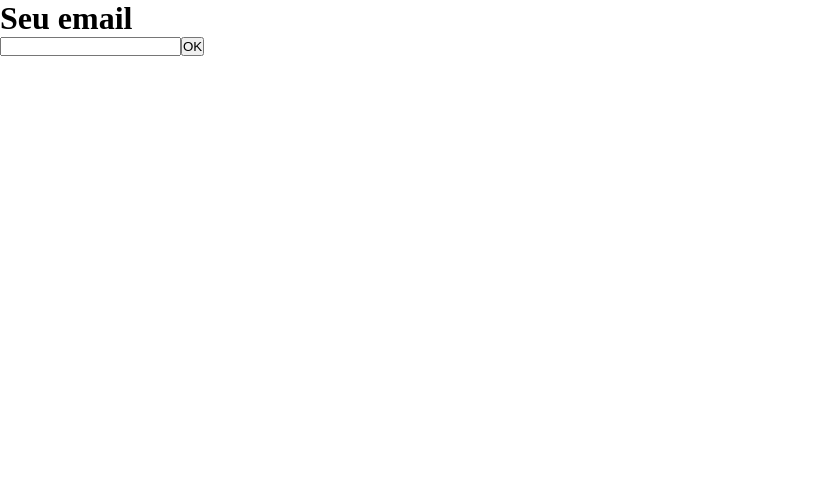
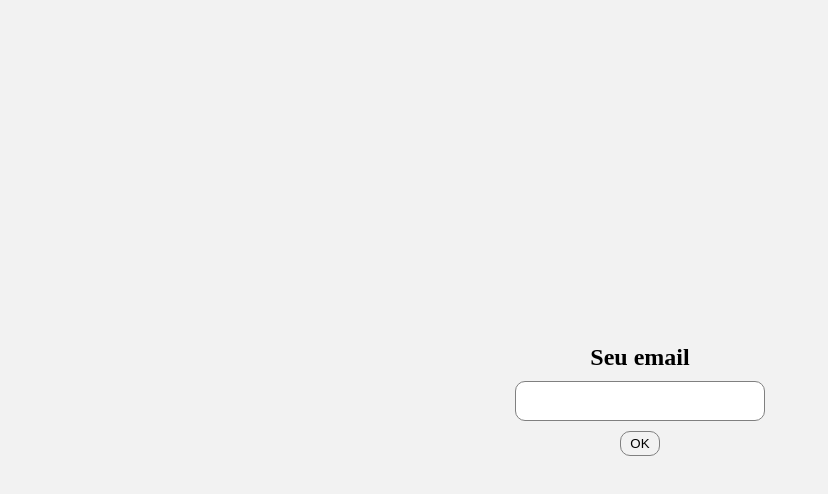
Before and after one commit to lausompac/case-kpis, a React (Vite) app in the folder frontend/: page / in a window 1280 px wide. Shown: the top 494 px of the page, without its empty margins (0-828 px from the left). Built offline with nearby package versions, Linux system fonts and the light colour scheme.

Commit message:
styles: HomeScreen

```diff
--- /dev/null
+++ b/frontend/setupTest.js
@@ -0,0 +1,5 @@
+// jest-dom adds custom jest matchers for asserting on DOM nodes.
+// allows you to do things like:
+// expect(element).toHaveTextContent(/react/i)
+// learn more: https://github.com/testing-library/jest-dom
+import '@testing-library/jest-dom';
--- a/frontend/src/screens/HomeScreen/HomeScreen.jsx
+++ b/frontend/src/screens/HomeScreen/HomeScreen.jsx
@@ -3,6 +3,7 @@ import { useState } from "react";
 import { BASE_URL } from "../../constants/urls";
 import { useNavigate } from "react-router-dom";
 import { goToInfos } from "../../routes/coordinator";
+import { HomeContainer } from "./styles";
 
 function HomeScreen() {
   const [email, setEmail] = useState("");
@@ -15,7 +16,7 @@ function HomeScreen() {
 
   const onSubmitLogin = () => {
     const body = {
-      email
+      email,
     };
 
     axios
@@ -27,22 +28,17 @@ function HomeScreen() {
         goToInfos(navigate);
       })
       .catch((error) => {
+        console.log(error);
         alert(error.response.data);
       });
-  }
-
+  };
 
   return (
-    <div>
-      <h1>Seu email</h1>
-      <input
-        type="email"
-        value={email}
-        onChange={onChangeEmail}
-        required
-      />
+    <HomeContainer>
+      <h2>Seu email</h2>
+      <input type="email" value={email} onChange={onChangeEmail} required />
       <button onClick={onSubmitLogin}>OK</button>
-    </div>
+    </HomeContainer>
   );
 }
 
--- /dev/null
+++ b/frontend/src/screens/HomeScreen/styles.jsx
@@ -0,0 +1,43 @@
+import styled from "styled-components";
+
+export const HomeContainer = styled.div`
+  display: flex;
+  flex-direction: column;
+  align-items: center;
+  justify-content: center;
+  width: 100%;
+  height: 100vh;
+  background-color: #f2f2f2;
+
+  h2 {
+    margin-bottom: 10px;
+  }
+
+  input {
+    width: 250px;
+    height: 40px;
+    border: 1px solid grey;
+    border-radius: 10px;
+    padding: 0 10px;
+    margin-bottom: 10px;
+
+    :focus {
+      outline: 1px solid gray;
+    }
+  }
+
+  button {
+    width: 40px;
+    height: 25px;
+    border: 1px solid grey;
+    border-radius: 10px;
+    background-color: #f2f2f2;
+    cursor: pointer;
+
+    :hover {
+      background-color: #e6e6e6;
+    }
+
+  }
+
+`;
```
Also changed, not shown: frontend/src/hooks/useRequestData.jsx (deleted, +0 -21 lines), 1 other file (tests, documents, lock files or other folders).
